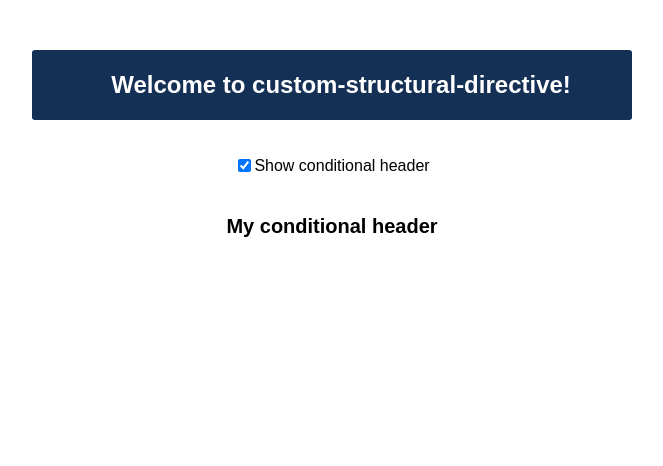
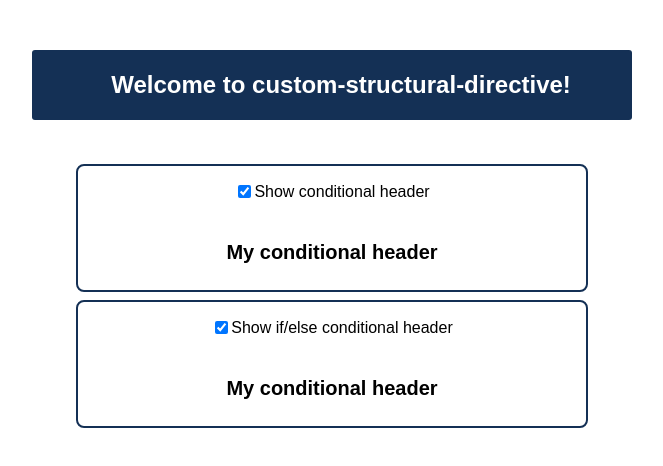
Before and after one commit to ktrz/custom-structural-directive, an Angular app: page / in a window 1280 px wide. Shown: the top 466 px of the page, without its empty margins (308-971 px from the left). Built offline with nearby package versions, Linux system fonts and the light colour scheme.

Commit message:
feat: add else template handling

```diff
--- a/apps/custom-structural-directive/src/app/app.component.html
+++ b/apps/custom-structural-directive/src/app/app.component.html
@@ -2,9 +2,22 @@
   <h1>Welcome to {{ title }}!</h1>
 </header>
 <main>
-  <div class="flex">
-    <input id="show" type="checkbox" [(ngModel)]="show">
-    <label for="show">Show conditional header</label>
-  </div>
-  <h2 *csdIf="show">My conditional header</h2>
+  <section>
+    <div class="flex">
+      <input id="show" type="checkbox" [(ngModel)]="show" />
+      <label for="show">Show conditional header</label>
+    </div>
+    <h2 *csdIf="show">My conditional header</h2>
+  </section>
+
+  <section>
+    <div class="flex">
+      <input id="showIfElse" type="checkbox" [(ngModel)]="showIfElse" />
+      <label for="showIfElse">Show if/else conditional header</label>
+    </div>
+    <h2 *csdIf="showIfElse; else elseHeader">My conditional header</h2>
+    <ng-template #elseHeader>
+      <h2>My conditional else condition header</h2>
+    </ng-template>
+  </section>
 </main>
--- a/apps/custom-structural-directive/src/app/app.component.scss
+++ b/apps/custom-structural-directive/src/app/app.component.scss
@@ -33,6 +33,13 @@ h1 {
   font-size: 24px;
 }
 
+section {
+  border: 2px solid #143055;
+  padding: 16px;
+  margin: 8px;
+  border-radius: 8px;
+}
+
 h2 {
   text-align: center;
   font-size: 20px;
--- a/apps/custom-structural-directive/src/app/app.component.ts
+++ b/apps/custom-structural-directive/src/app/app.component.ts
@@ -8,4 +8,5 @@ import { Component } from '@angular/core';
 export class AppComponent {
   title = 'custom-structural-directive';
   show = true
+  showIfElse = true
 }
--- a/apps/custom-structural-directive/src/app/if/if.directive.ts
+++ b/apps/custom-structural-directive/src/app/if/if.directive.ts
@@ -5,15 +5,24 @@ import { Directive, Input, TemplateRef, ViewContainerRef } from '@angular/core';
 })
 export class IfDirective {
   @Input() set csdIf(show: boolean) {
-    if (show) {
-      this.vcr.createEmbeddedView(this.templateRef);
-    } else {
-      this.vcr.clear();
-    }
+    this.displayTemplate(show)
   }
+
+  @Input() csdIfElse?: TemplateRef<unknown>;
 
   constructor(
     private templateRef: TemplateRef<unknown>,
     private vcr: ViewContainerRef
   ) {}
+
+  private displayTemplate(condition: boolean) {
+    this.vcr.clear();
+    if (condition) {
+      this.vcr.createEmbeddedView(this.templateRef);
+    } else {
+      if(this.csdIfElse) {
+        this.vcr.createEmbeddedView(this.csdIfElse)
+      }
+    }
+  }
 }
```
